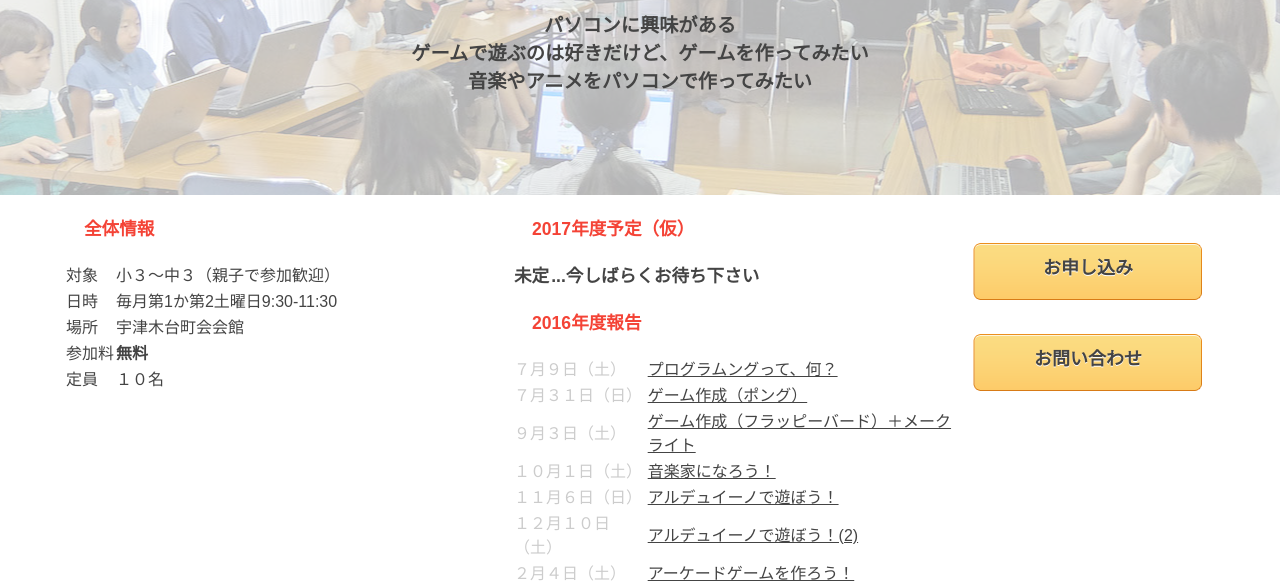
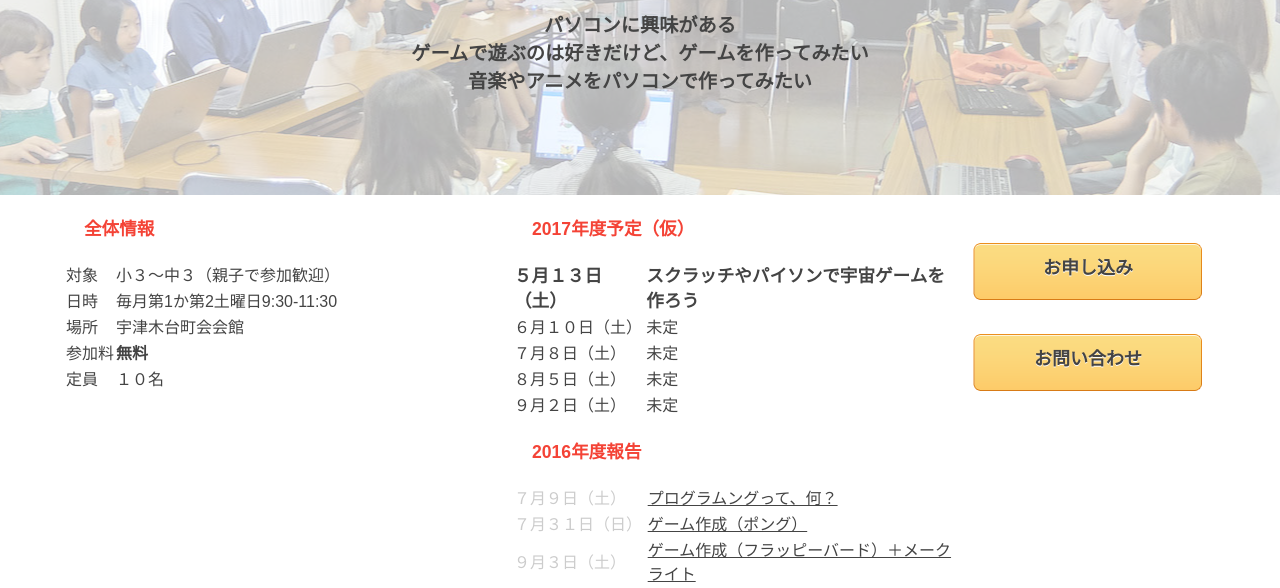
Before and after one commit to CoderDojoUtsukidai/coderdojoutsukidai.github.io, a plain HTML site: page index.html in a window 1280 px wide. Shown: the part 205-793 px from the top of the page. Drawn offline with Linux system fonts and the light colour scheme.

Commit message:
Update 2018 schedule

```diff
--- a/index.html
+++ b/index.html
@@ -31,7 +31,11 @@
         <div class="schedule section">
             <div class="section-title">2017年度予定（仮）</div>
             <table>
-                <tr class="upcoming"><td>未定</td><td>...今しばらくお待ち下さい</td></tr>
+                <tr class="upcoming"><td>５月１３日（土）</td><td>スクラッチやパイソンで宇宙ゲームを作ろう</td></tr>
+                <tr><td>６月１０日（土）</td><td>未定</td></tr>
+                <tr><td>７月８日（土）</td><td>未定</td></tr>
+                <tr><td>８月５日（土）</td><td>未定</td></tr>
+                <tr><td>９月２日（土）</td><td>未定</td></tr>
             </table>
             <div class="section-title">2016年度報告</div>
             <table>
```
